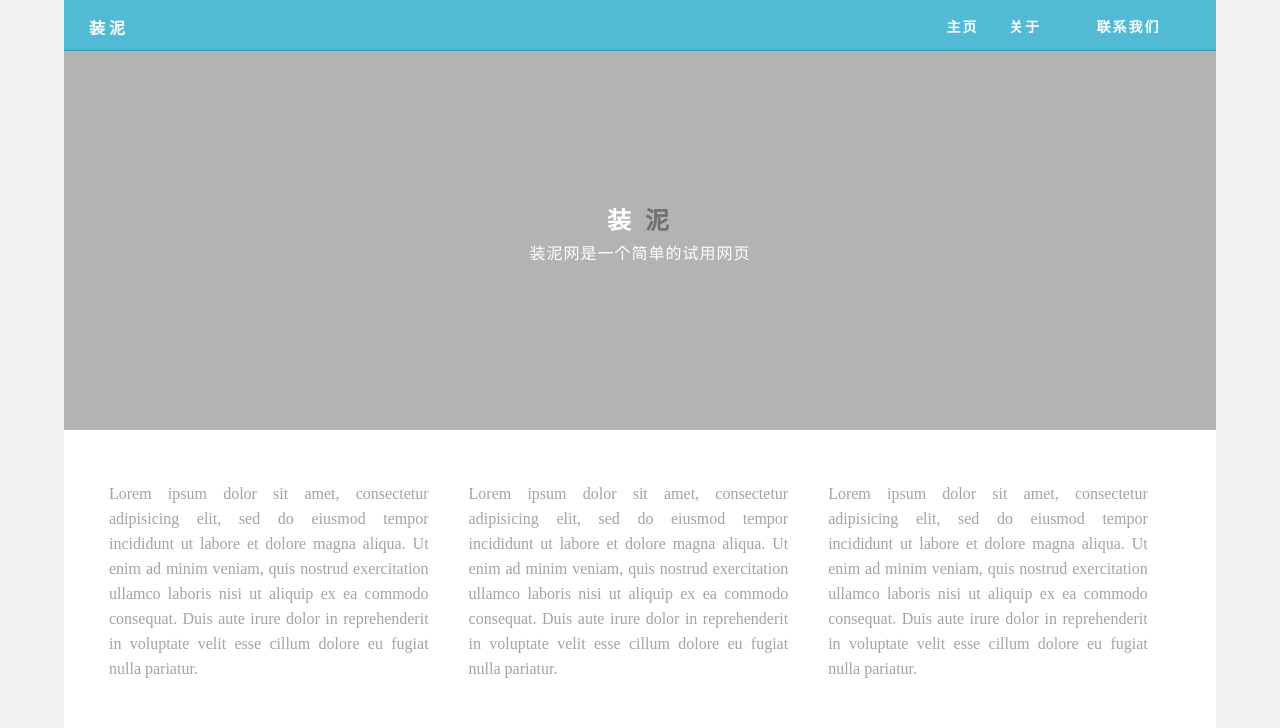
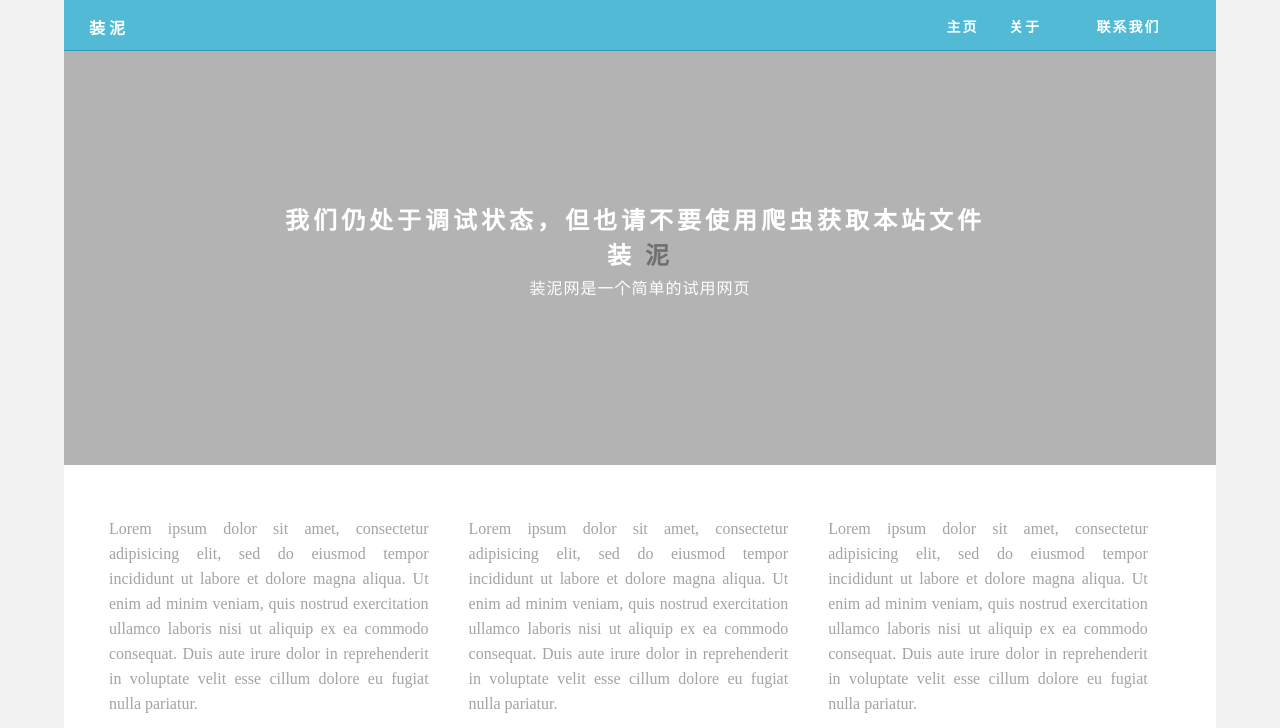
Before and after one commit to RAND1598632/myWebsite, a plain HTML site: page index.html in a window 1280 px wide. Shown: the top 728 px of the page. Drawn offline with Linux system fonts and the light colour scheme.

Commit message:
Update index.html

```diff
--- a/index.html
+++ b/index.html
@@ -34,8 +34,9 @@
   </header>
   <!-- Hero Section -->
   <section class="hero" id="hero">
+    <h2 class="hero_header">我们仍处于调试状态，但也请不要使用爬虫获取本站文件&nbsp;</h2>
     <h2 class="hero_header">装 <span class="light">泥</span></h2>
-    <p class="tagline">装泥网是一个简单的试用网页</p>
+<p class="tagline">装泥网是一个简单的试用网页</p>
   </section>
   <!-- About Section -->
   <section class="about" id="about">
```
